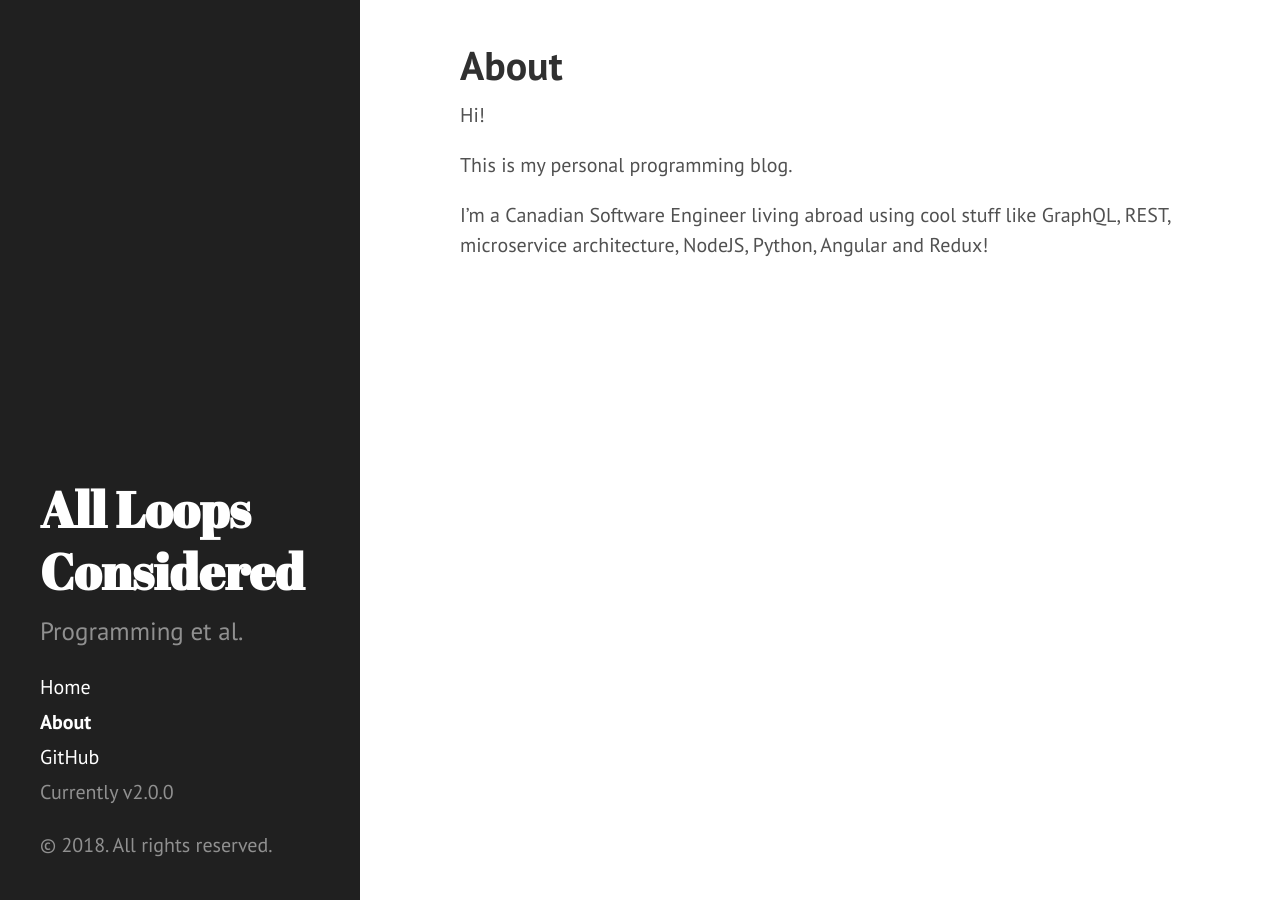
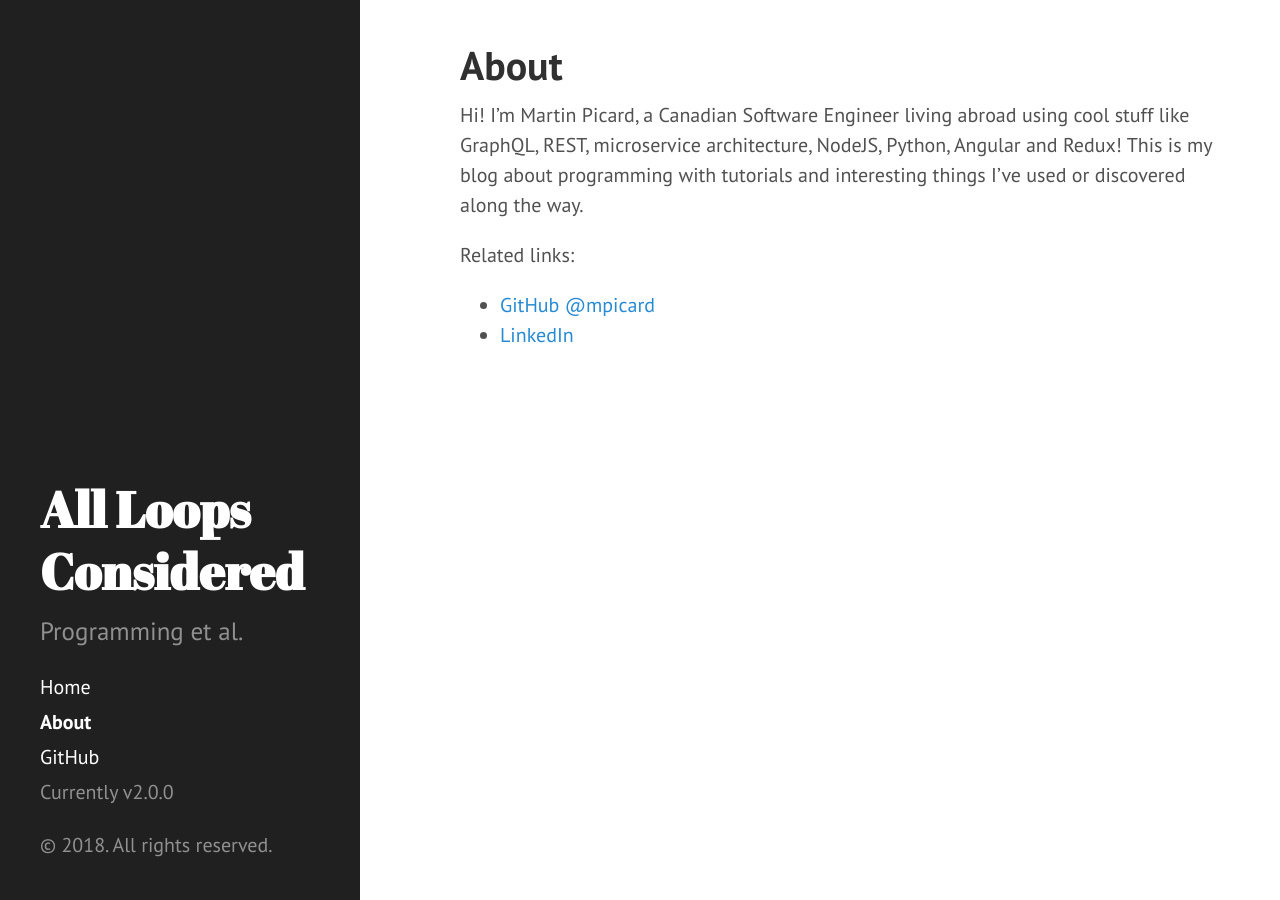
Before and after one commit to mpicard/mpicard.github.io, a Jekyll site: the page built from about.md, in a window 1280 px wide. Built offline with Jekyll 4.4.1, drawn with Linux system fonts in a browser that asks for light colours; comment, search, counter and statistics services are not loaded.

Commit message:
Update about

```diff
--- a/about.md
+++ b/about.md
@@ -3,8 +3,9 @@ layout: page
 title: About
 ---
 
-Hi!
+Hi! I'm Martin Picard, a Canadian Software Engineer living abroad using cool stuff like GraphQL, REST, microservice architecture, NodeJS, Python, Angular and Redux! This is my blog about programming with tutorials and interesting things I've used or discovered along the way.
 
-This is my personal programming blog.
+Related links:
 
- I'm a Canadian Software Engineer living abroad using cool stuff like GraphQL, REST, microservice architecture, NodeJS, Python, Angular and Redux!
+* [GitHub @mpicard](https://github.com/mpicard)
+* [LinkedIn](https://www.linkedin.com/in/martinsoftware/)
```
